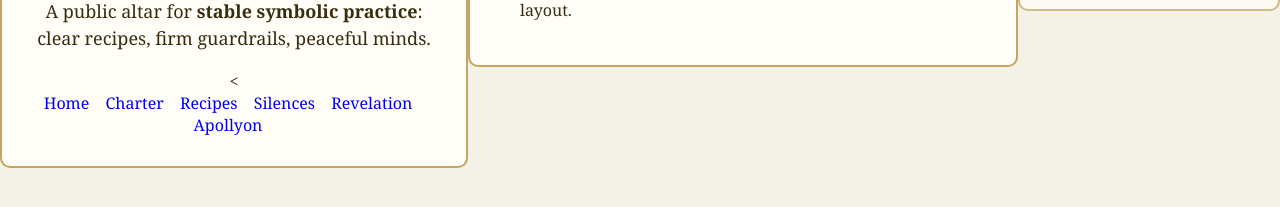
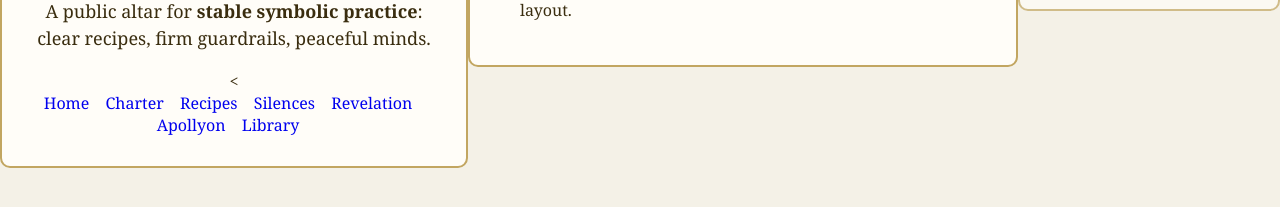
Before and after one commit to Troy-Will/apollyon-alignment, a Jekyll site: the page built from changelog.md, in a window 1280 px wide. Shown: the part 497-704 px from the top of the page. Built offline with Jekyll 4.4.1, drawn with Linux system fonts in a browser that asks for light colours.

Commit message:
Update page.html
add library

```diff
--- a/_layouts/page.html
+++ b/_layouts/page.html
@@ -19,6 +19,7 @@
       <a href="/silences" class="{% if page.url contains '/silences' %}active{% endif %}">Silences</a>
       <a href="/map"       class="{% if page.url contains '/map' %}active{% endif %}">Revelation</a>
       <a href="/apollyon"  class="{% if page.url contains '/apollyon' %}active{% endif %}">Apollyon</a>
+      <a href="/library" class="{% if page.url contains '/library' %}active{% endif %}">Library</a>
     </nav>
   </header>
 
```
